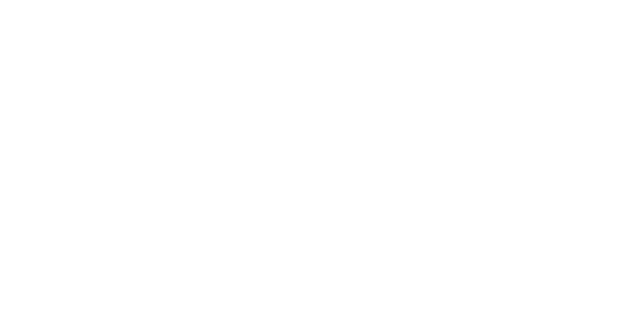
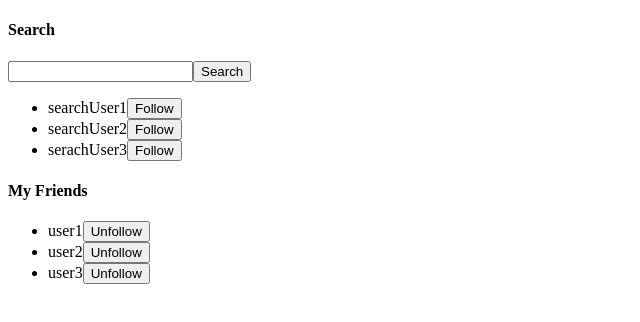
Before and after one commit to Jxiang2/cmput404-socialdistribution, a React (Create React App) app in the folder client/: page /friends in a window 1280 px wide. Shown: the top 322 px of the page, without its empty margins (0-640 px from the left). Built offline with nearby package versions, Linux system fonts and the light colour scheme.

Commit message:
frineds page frontend

```diff
--- a/client/src/App.js
+++ b/client/src/App.js
@@ -1,8 +1,9 @@
-import React from 'react';
-import {Route,BrowserRouter,Switch} from 'react-router-dom';
+import React from "react";
+import { Route, BrowserRouter, Switch } from "react-router-dom";
 
-import Register from './pages/Register';
-import Login from './pages/Login';
+import Register from "./pages/Register";
+import Login from "./pages/Login";
+import Friends from "./pages/friends";
 
 function App() {
   return (
@@ -10,8 +11,8 @@
       <Switch>
         <Route exact path="/register" component={Register} />
         <Route exact path="/login" component={Login} />
+        <Route exact path="/friends" component={Friends} />
       </Switch>
-
     </BrowserRouter>
   );
 }
--- /dev/null
+++ b/client/src/pages/friends.jsx
@@ -0,0 +1,57 @@
+import React, { Component } from "react";
+
+class Friends extends Component {
+  state = {
+    count: 0,
+    friends: ["user1", "user2", "user3"],
+    searchResults: ["searchUser1", "searchUser2", "serachUser3"],
+  };
+
+  renderFriends() {
+    if (this.state.friends.length === 0) return <p>There are no tags!</p>;
+
+    return (
+      <ul>
+        {this.state.friends.map((friend) => (
+          <li key={friend}>
+            {friend}
+            <button>Unfollow</button>
+          </li>
+        ))}
+      </ul>
+    );
+  }
+
+  renderSearchResults() {
+    return (
+      <ul>
+        {this.state.searchResults.map((searchResult) => (
+          <li key={searchResult}>
+            {searchResult}
+            <button>Follow</button>
+          </li>
+        ))}
+      </ul>
+    );
+  }
+
+  render() {
+    return (
+      <div>
+        <h4>Search</h4>
+        <form>
+          <label>
+            <input type="text" name="Search" />
+          </label>
+          <input type="submit" value="Search" />
+        </form>
+        {this.renderSearchResults()}
+        <h4>My Friends</h4>
+        {this.state.friends.length === 0 && "Plase make new friends!"}
+        {this.renderFriends()}
+      </div>
+    );
+  }
+}
+
+export default Friends;
```
Also changed, not shown: client/src/index.js (+8 -9 lines), client/src/pages/profile.jsx (added, +14 -0 lines).
